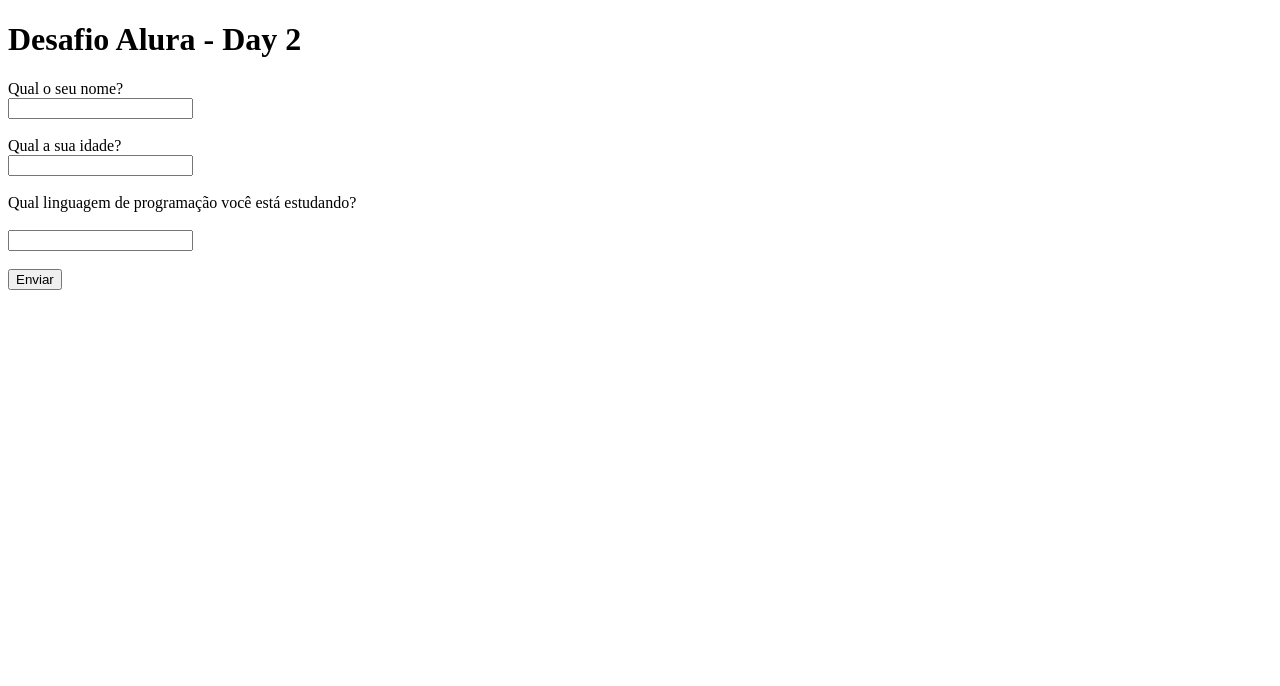
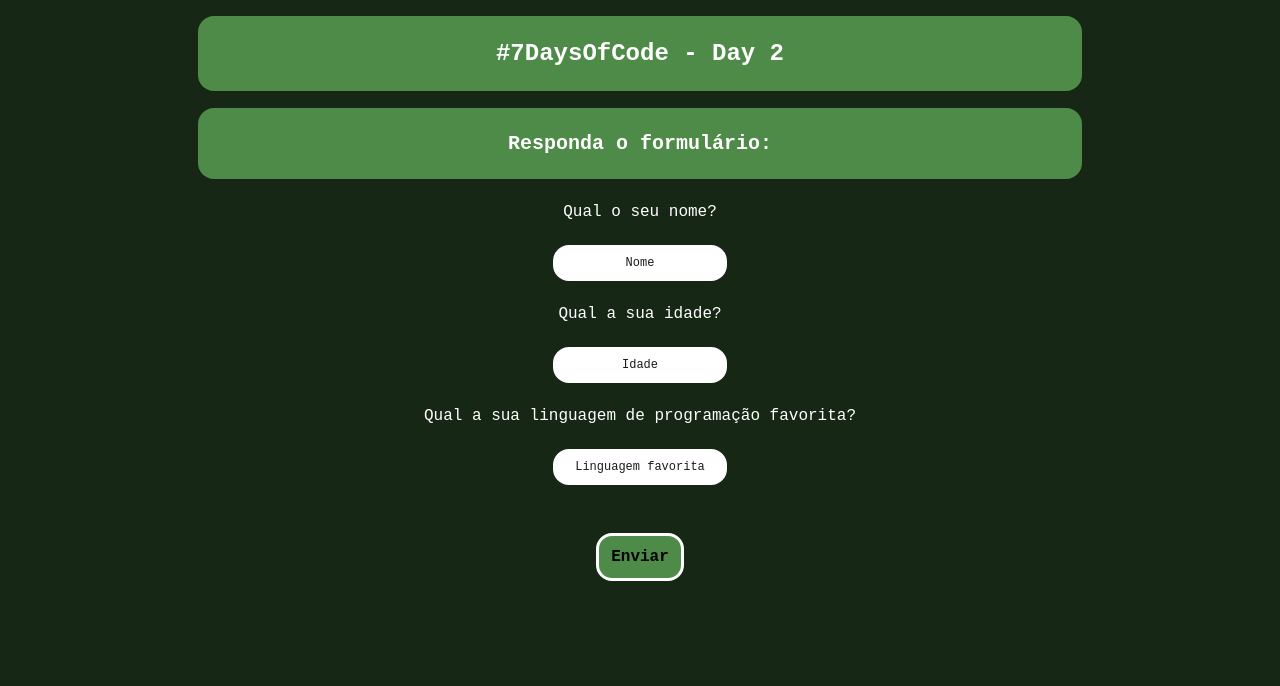
Before and after one commit to AndryaDornelles/7DaysOfCode, a plain HTML site: page day-2/index.html in a window 1280 px wide. Drawn offline with Linux system fonts and the light colour scheme.

Commit message:
Day 2 - css

```diff
--- a/day-2/index.html
+++ b/day-2/index.html
@@ -3,16 +3,21 @@
 <head>
     <meta charset="UTF-8">
     <meta name="viewport" content="width=device-width, initial-scale=1.0">
-    <title>Day 2</title>
+    <title>#7DaysOfCode - Day 2</title>
+    <link rel="stylesheet" href="style.css">
 </head>
 <body>
-    <h1>Desafio Alura - Day 2</h1>
-    <label for="nome">Qual o seu nome?</label><br>
-    <input type="text" id="nome" name="nome"><br><br>
-    <label for="idade">Qual a sua idade?</label><br>
-    <input type="number" id="idade" name="idade"><br><br>
-    <label for="linguagem">Qual linguagem de programação você está estudando?</label><br><br>
-    <input type="text" id="linguagem" name="linguagem"><br><br>
+    <h1 class="titulo">#7DaysOfCode - Day 2</h1>
+    <h2 class="subtitulo">Responda o formulário:</h2>
+    <div class="formulario">
+        <label class="pergunta" for="nome">Qual o seu nome?</label>
+        <input class="resposta" type="text" id="name" name="nome" placeholder="Nome">
+        <label class="pergunta" for="idade">Qual a sua idade?</label>
+        <input class="resposta" type="text" id="idade" name="idade" placeholder="Idade">
+        <label class="pergunta" for="linguagem">Qual a sua linguagem de programação favorita?</label>
+        <input class="resposta" type="text" id="linguagem" name="linguagem" placeholder="Linguagem favorita">
+    </div>
+    <div class="formulario__resultado">
         <button id="btnBVindas">Enviar</button>
 
         <p id="mensagem"></p>
@@ -22,6 +27,9 @@
         <button id="btn1" hidden>Sim</button>
         <button id="btn2" hidden>Não</button>
         <p id="resposta"></p>
+    </div>
+
+
     <script src="script.js"></script>
 </body>
 </html>
--- /dev/null
+++ b/day-2/style.css
@@ -0,0 +1,80 @@
+body {
+    font-family: 'Courier New', Courier, monospace;
+    background-color: rgb(23, 39, 22);
+    color: #ffffff;
+    box-sizing: border-box;
+}
+
+.formulario {
+    display: flex;
+    flex-direction: column;
+    align-items: center;
+    gap: 1rem;
+}
+
+.formulario__resultado {
+    display: flex;
+    flex-direction: column;
+    align-items: center;
+}
+
+.titulo {
+    font-family: 'Courier New', Courier, monospace;
+    font-size: 1.5rem;
+    font-weight: bold;
+    text-align: center;
+    padding: 1.5rem;
+    background-color: rgb(78, 138, 72);
+    border-radius: 1rem;
+    margin-left: 15%;
+    margin-right: 15%;
+}
+
+.subtitulo {
+    font-family: 'Courier New', Courier, monospace;
+    font-size: 1.25rem;
+    font-weight: bold;
+    text-align: center;
+    padding: 1.5rem;
+    background-color: rgb(78, 138, 72);
+    border-radius: 1rem;
+    margin-left: 15%;
+    margin-right: 15%;
+}
+
+.pergunta {
+    font-family: 'Courier New', Courier, monospace;
+    font-size: 1rem;
+    padding: 0.5rem;
+}
+
+.resposta {
+    font-family: 'Courier New', Courier, monospace;
+    font-size: 0.75rem;
+    text-align: center;
+    padding: 0.75rem;
+    border: solid #ffffff;
+    border-radius: 1rem;
+    padding: 0.5rem;
+}
+
+.resposta::placeholder {
+    color: #1a1a1a;
+}
+
+#btnBVindas {
+    font-family: 'Courier New', Courier, monospace;
+    font-size: 1rem;
+    font-weight: bold;
+    padding: 0.75rem;
+    background-color: rgb(78, 138, 72);
+    border: solid #ffffff;
+    border-radius: 1rem;
+    margin-top: 3rem;
+}
+
+#btnBVindas:hover {
+    background-color: rgb(75, 56, 17);
+    color: #ffffff;
+    cursor: pointer;
+}
```
Lines whose indentation alone changed are shown as unchanged.
